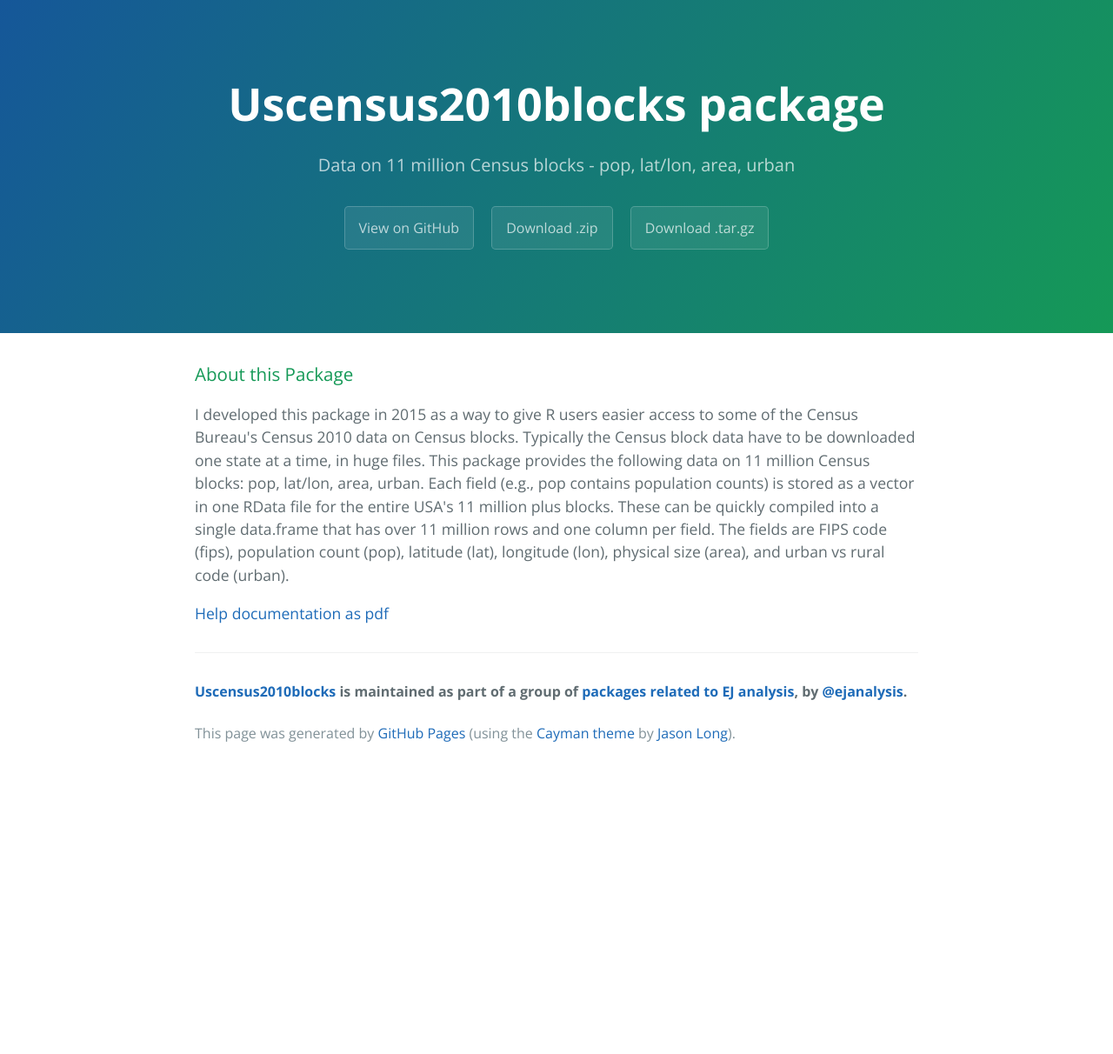
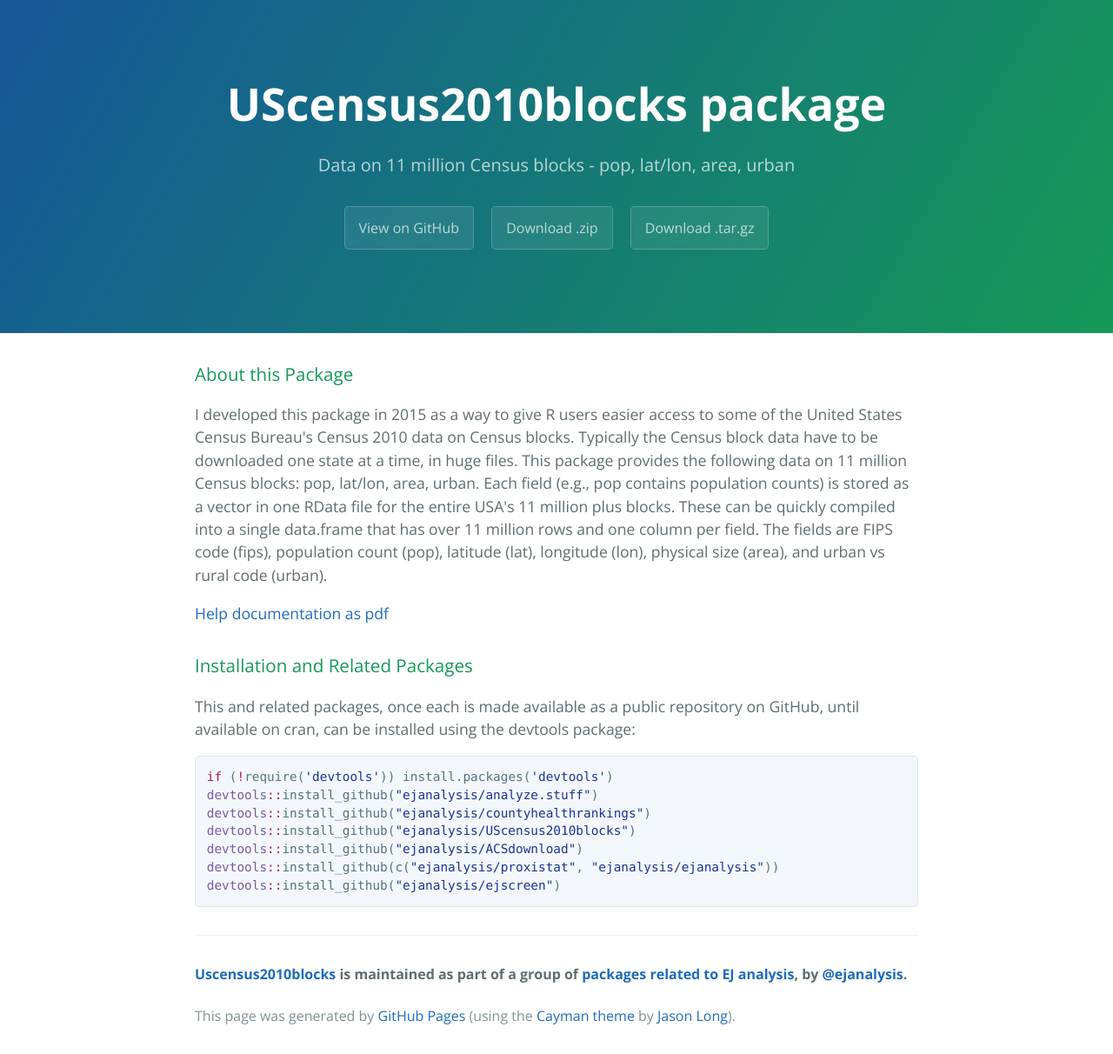
Before and after one commit to ejanalysis/UScensus2010blocks, a plain HTML site: page index.html in a window 1280 px wide. Shown: the whole page at 87% size. Before the commit the page ends 887 px from the top, so only its background shows below. Drawn offline with nearby package versions, Linux system fonts and the light colour scheme.

Commit message:
improve webpage

```diff
--- a/index.html
+++ b/index.html
@@ -2,7 +2,7 @@
 <html lang="en-us">
   <head>
     <meta charset="UTF-8">
-    <title>Uscensus2010blocks package</title>
+    <title>UScensus2010blocks package</title>
     <meta name="viewport" content="width=device-width, initial-scale=1">
     <link rel="stylesheet" type="text/css" href="stylesheets/normalize.css" media="screen">
     <link href='http://fonts.googleapis.com/css?family=Open+Sans:400,700' rel='stylesheet' type='text/css'>
@@ -11,7 +11,7 @@
   </head>
   <body>
     <section class="page-header">
-      <h1 class="project-name">Uscensus2010blocks package</h1>
+      <h1 class="project-name">UScensus2010blocks package</h1>
       <h2 class="project-tagline">Data on 11 million Census blocks - pop, lat/lon, area, urban</h2>
       <a href="https://github.com/ejanalysis/UScensus2010blocks" class="btn">View on GitHub</a>
       <a href="https://github.com/ejanalysis/UScensus2010blocks/zipball/master" class="btn">Download .zip</a>
@@ -19,12 +19,26 @@
     </section>
 
     <section class="main-content">
-      <h3>
+
+<h3>
 <a id="about-this-package" class="anchor" href="#about-this-package" aria-hidden="true"><span class="octicon octicon-link"></span></a>About this Package</h3>
 
-<p>I developed this package in 2015 as a way to give R users easier access to some of the Census Bureau's Census 2010 data on Census blocks. Typically the Census block data have to be downloaded one state at a time, in huge files. This package provides the following data on 11 million Census blocks: pop, lat/lon, area, urban. Each field (e.g., pop contains population counts) is stored as a vector in one RData file for the entire USA's 11 million plus blocks. These can be quickly compiled into a single data.frame that has over 11 million rows and one column per field. The fields are FIPS code (fips), population count (pop), latitude (lat), longitude (lon), physical size (area), and urban vs rural code (urban).</p>
+<p>I developed this package in 2015 as a way to give R users easier access to some of the United States Census Bureau's Census 2010 data on Census blocks. Typically the Census block data have to be downloaded one state at a time, in huge files. This package provides the following data on 11 million Census blocks: pop, lat/lon, area, urban. Each field (e.g., pop contains population counts) is stored as a vector in one RData file for the entire USA's 11 million plus blocks. These can be quickly compiled into a single data.frame that has over 11 million rows and one column per field. The fields are FIPS code (fips), population count (pop), latitude (lat), longitude (lon), physical size (area), and urban vs rural code (urban).</p>
 
 <p><a href="http://ejanalysis.github.io/UScensus2010blocks/UScensus2010blocks.pdf">Help documentation as pdf</a></p>
+
+<h3>
+<a id="installation" class="anchor" href="#installation" aria-hidden="true"><span class="octicon octicon-link"></span></a>Installation and Related Packages</h3>
+
+<p>This and related packages, once each is made available as a public repository on GitHub, until available on cran, can be installed using the devtools package: </p>
+
+<div class="highlight highlight-r"><pre><span class="pl-k">if</span> (<span class="pl-k">!</span>require(<span class="pl-s"><span class="pl-pds">'</span>devtools<span class="pl-pds">'</span></span>)) install.packages(<span class="pl-s"><span class="pl-pds">'</span>devtools<span class="pl-pds">'</span></span>)
+<span class="pl-e">devtools</span><span class="pl-k">::</span>install_github(<span class="pl-s"><span class="pl-pds">"</span>ejanalysis/analyze.stuff<span class="pl-pds">"</span></span>)
+<span class="pl-e">devtools</span><span class="pl-k">::</span>install_github(<span class="pl-s"><span class="pl-pds">"</span>ejanalysis/countyhealthrankings<span class="pl-pds">"</span></span>)
+<span class="pl-e">devtools</span><span class="pl-k">::</span>install_github(<span class="pl-s"><span class="pl-pds">"</span>ejanalysis/UScensus2010blocks<span class="pl-pds">"</span></span>)
+<span class="pl-e">devtools</span><span class="pl-k">::</span>install_github(<span class="pl-s"><span class="pl-pds">"</span>ejanalysis/ACSdownload<span class="pl-pds">"</span></span>)
+<span class="pl-e">devtools</span><span class="pl-k">::</span>install_github(c(<span class="pl-s"><span class="pl-pds">"</span>ejanalysis/proxistat<span class="pl-pds">"</span></span>, <span class="pl-s"><span class="pl-pds">"</span>ejanalysis/ejanalysis<span class="pl-pds">"</span></span>))
+<span class="pl-e">devtools</span><span class="pl-k">::</span>install_github(<span class="pl-s"><span class="pl-pds">"</span>ejanalysis/ejscreen<span class="pl-pds">"</span></span>)</pre></div>
 
       <footer class="site-footer">
         <span class="site-footer-owner"><a href="https://github.com/ejanalysis/UScensus2010blocks">Uscensus2010blocks</a> is maintained as part of a group of <a href="http://ejanalysis.github.io">packages related to EJ analysis</a>, by <a href="https://github.com/ejanalysis" class="user-mention">@ejanalysis</a>.</span>
```
